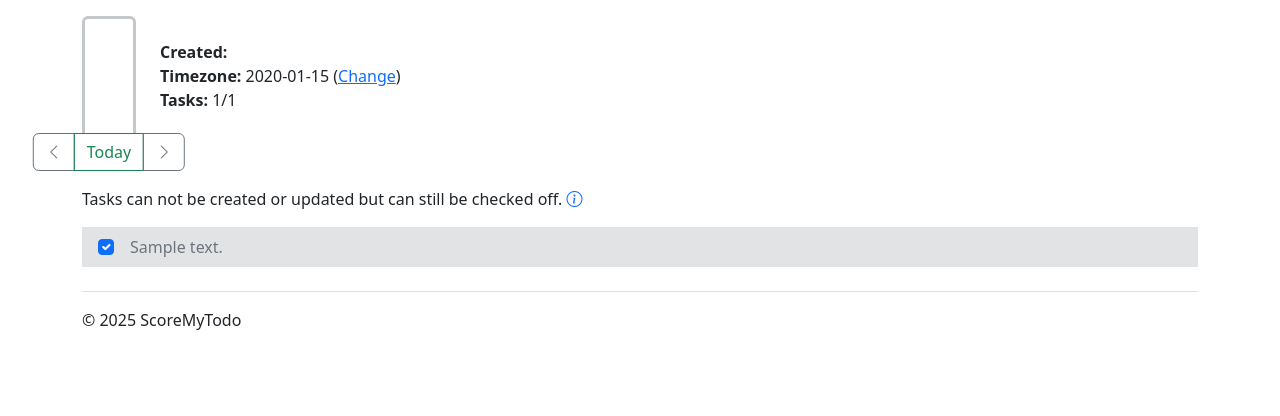
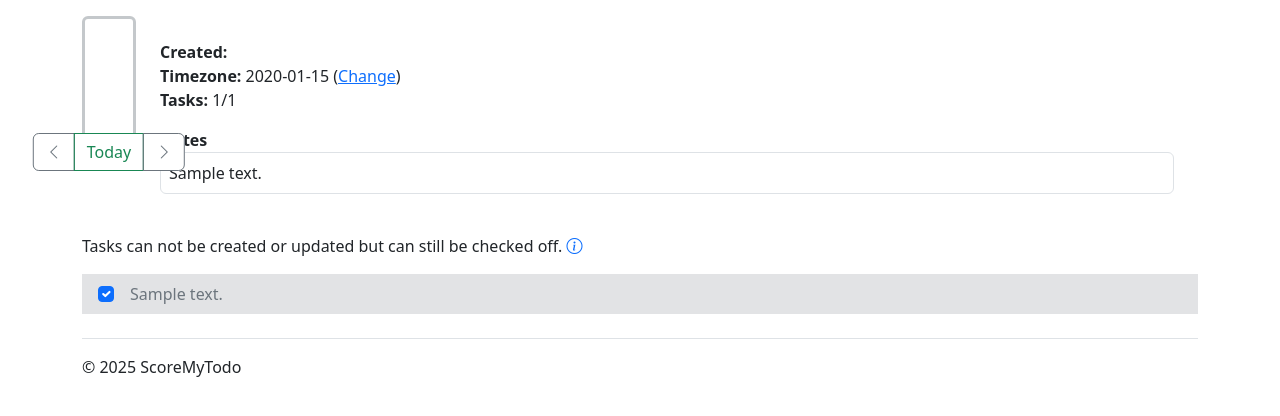
Before and after one commit to alex-b1729/scoremytodo, a Django app: page /todo/00000000-0000-0000-0000-000000000001/ in a window 1280 px wide. Shown: the part 80-496 px from the top of the page. Run offline with Django 5.2, Linux system fonts and the light colour scheme; a user stored in the database is signed in; tables that the repository leaves empty hold one stand-in row (values such as "Sample post").

Commit message:
Can add and edit dailylist notes

```diff
--- a/scoremytodo/urls.py
+++ b/scoremytodo/urls.py
@@ -57,6 +57,7 @@ urlpatterns = [
                 '<uuid:uid>/',
                 include([
                     path('', todo_views.DailyListView.as_view(), name='daily_list'),
+                    path('notes-edit/', todo_views.DailyListUpdateNotesView.as_view(), name='notes_edit'),
                     path('delete/', todo_views.daily_list_delete, name='daily_list_delete'),
                     path(
                         'select-timezone/',
--- a/todo/forms.py
+++ b/todo/forms.py
@@ -80,3 +80,9 @@ class UserTzLocationForm(forms.Form):
             raise ValidationError(f'{data} is not a valid location in region {self.region}')
 
         return data
+
+
+class DailyListNotesForm(forms.ModelForm):
+    class Meta:
+        model = models.DailyList
+        fields = ('notes',)
--- a/todo/templates/partials/dailylist/head.html
+++ b/todo/templates/partials/dailylist/head.html
@@ -1,6 +1,5 @@
 {% load tz %}
-
-<div class="d-flex flex-column flex-md-row mb-3">
+<div class="d-flex flex-column flex-md-row align-items-md-start mb-3">
     <div class="d-inline-flex position-relative justify-content-center border border-{% if dailylist.can_create_update_tasks %}success{% else %}secondary-subtle{% endif %} border-3 rounded p-4 mb-3">
         {% with created_dt_tz=dailylist.created_dt|timezone:dailylist.reference_timezone %}
         <h1 id="list-date" class="display-3">
@@ -49,8 +48,8 @@
     </div>
 
     {% with ref_tz=dailylist.reference_timezone %}
-    <div class="m-4">
-        <p class="mb-0">
+    <div class="flex-grow-1 m-4">
+        <p>
             <strong>Created:</strong> {{ dailylist.created_dt|timezone:ref_tz }}
             <br>
             <strong>Timezone:</strong> {{ ref_tz }}
@@ -65,6 +64,8 @@
             <strong>Tasks:</strong>
             {% include 'partials/task/completed_count.html' with completed_count=dailylist.completed_count total_count=dailylist.tasks.count %}
         </p>
+
+        {% include 'partials/dailylist/notes.html' with notes=dailylist.notes dailylist_uid=dailylist.uid %}
     </div>
     {% endwith %}
 </div>
--- /dev/null
+++ b/todo/templates/partials/dailylist/notes.html
@@ -0,0 +1,21 @@
+<strong>Notes</strong>
+<div id="notes" class="">
+    {% if notes %}
+    <div
+            hx-get="{% url 'notes_edit' dailylist_uid %}"
+            hx-swap="outerHTML"
+            hx-target="#notes"
+            class="d-flex p-2 border rounded">
+        {{ notes|linebreaksbr }}
+    </div>
+    {% else %}
+    <a
+            hx-get="{% url 'notes_edit' dailylist_uid %}"
+            hx-target="#notes"
+            hx-swap="outerHTML"
+            class="btn btn-outline-primary btn-sm"
+            role="button">
+        <i class="bi bi-plus"></i> Add notes
+    </a>
+    {% endif %}
+</div>
--- a/todo/views.py
+++ b/todo/views.py
@@ -595,3 +595,62 @@ def daily_list_by_date(request, year: str, month: str, date: str):
     )
 
     return HttpResponseRedirect(dailylist.get_absolute_url())
+
+
+class DailyListUpdateNotesView(
+    LoginRequiredMixin,
+    View,
+):
+    dailylist: models.DailyList
+    form = None
+
+    def get_form(self, data=None, files=None):
+        return forms.DailyListNotesForm(
+            instance=self.dailylist,
+            data=data,
+        )
+
+    def dispatch(self, request, *args, **kwargs):
+        self.dailylist = None
+        self.form = None
+
+        # get the daily list the task is part of
+        dailylist_uid = kwargs.get('uid')
+        self.dailylist = get_object_or_404(
+            models.DailyList,
+            owner=request.user,
+            uid=dailylist_uid,
+        )
+
+        return super().dispatch(request, *args, **kwargs)
+
+    def get(self, request, *args, **kwargs):
+        self.form = self.get_form()
+        return render(
+            request,
+            'partials/dailylist/notes_edit.html',
+            {
+                'form': self.form,
+            },
+        )
+
+    def post(self, request, *args, **kwargs):
+        self.form = self.get_form(data=request.POST)
+        if self.form.is_valid():
+            updated_dailylist = self.form.save()
+            return render(
+                request,
+                'partials/dailylist/notes.html',
+                {
+                    'notes': updated_dailylist.notes,
+                    'dailylist_uid': updated_dailylist.uid,
+                }
+            )
+        # non-valid form
+        return render(
+            request,
+            'partials/dailylist/notes_edit.html',
+            {
+                'form': self.form,
+            },
+        )
```
Also changed, not shown: todo/templates/partials/dailylist/notes_edit.html (added, +28 -0 lines), README.md.
